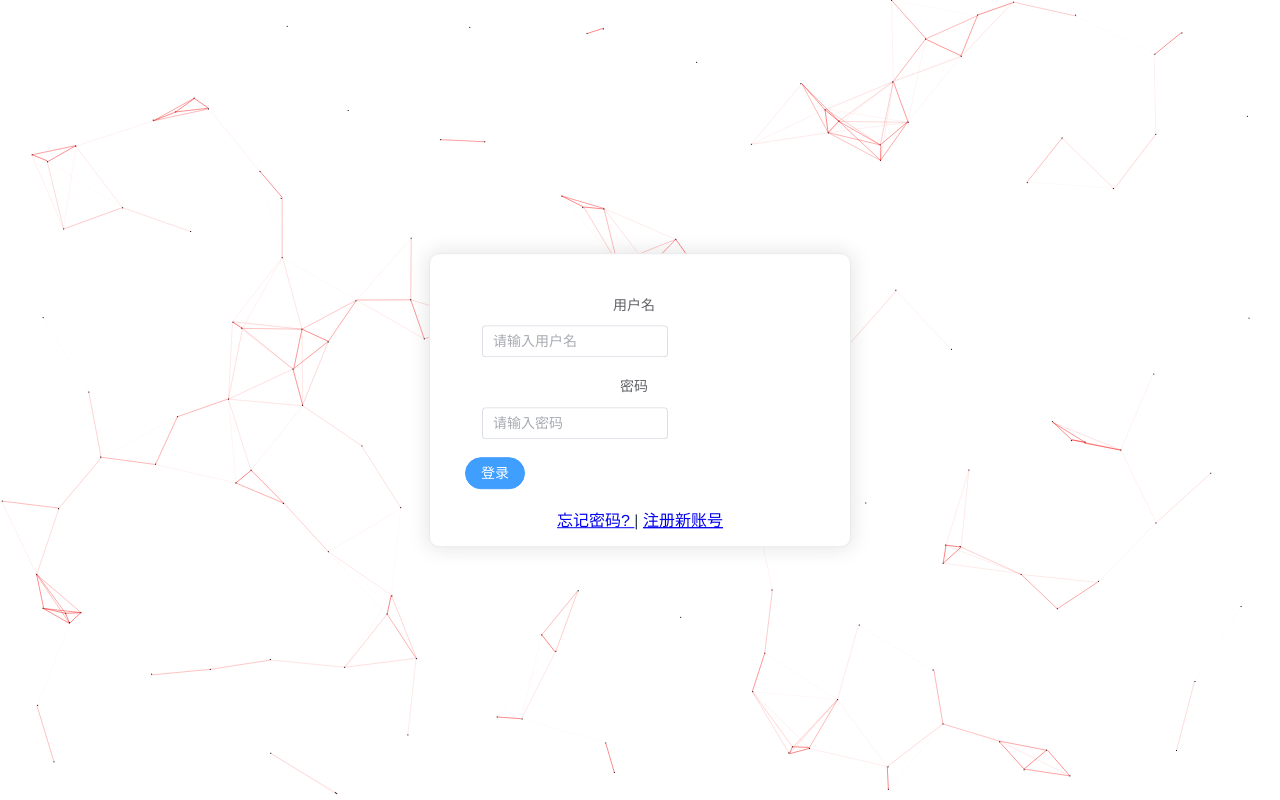
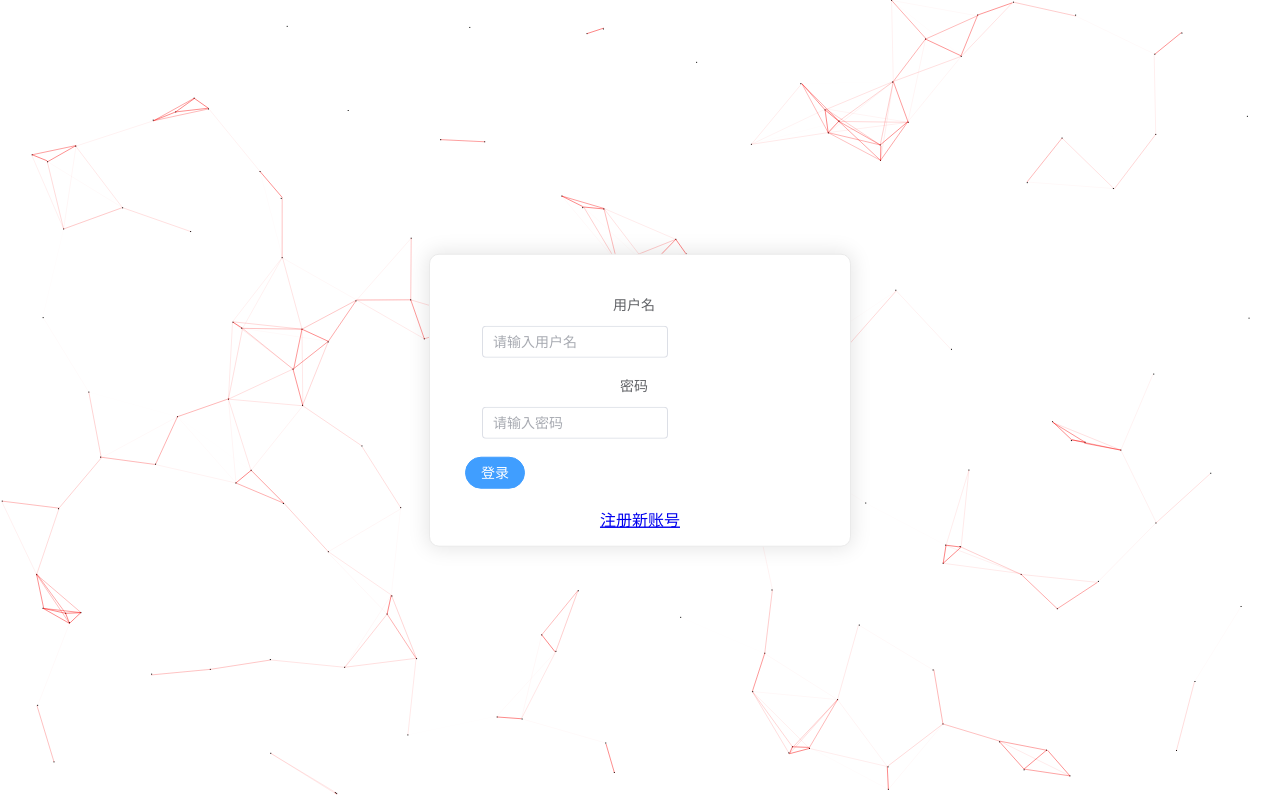
Before and after one commit to bowowo11/rare-vue, a Vue app: page /login in a window 1280 px wide. Built offline with nearby package versions, Linux system fonts and the light colour scheme; a web font is replaced by a local one.

Commit message:
刘さん

```diff
--- a/src/views/login.vue
+++ b/src/views/login.vue
@@ -42,8 +42,7 @@
         </el-button>
       </el-form-item>
       <div class="unlogin">
-        <router-link :to="{ path: '/forgetpwd' }"> 忘记密码? </router-link>
-        |
+
         <router-link :to="{ path: '/register' }">
           <a href="register.vue" target="_blank" >注册新账号</a>
         </router-link>
@@ -188,6 +187,7 @@ export default {
 
 <style scoped>
 #login {
+  font-family: shaonv;
    border-radius: 10px;
   position: absolute;
   left: 50%;
--- a/src/views/register.vue
+++ b/src/views/register.vue
@@ -177,6 +177,7 @@ export default {
 
 <style scoped>
 #register {
+  font-family:shaonv;
   border-radius: 10px;
   position: absolute;
   left: 50%;
```
